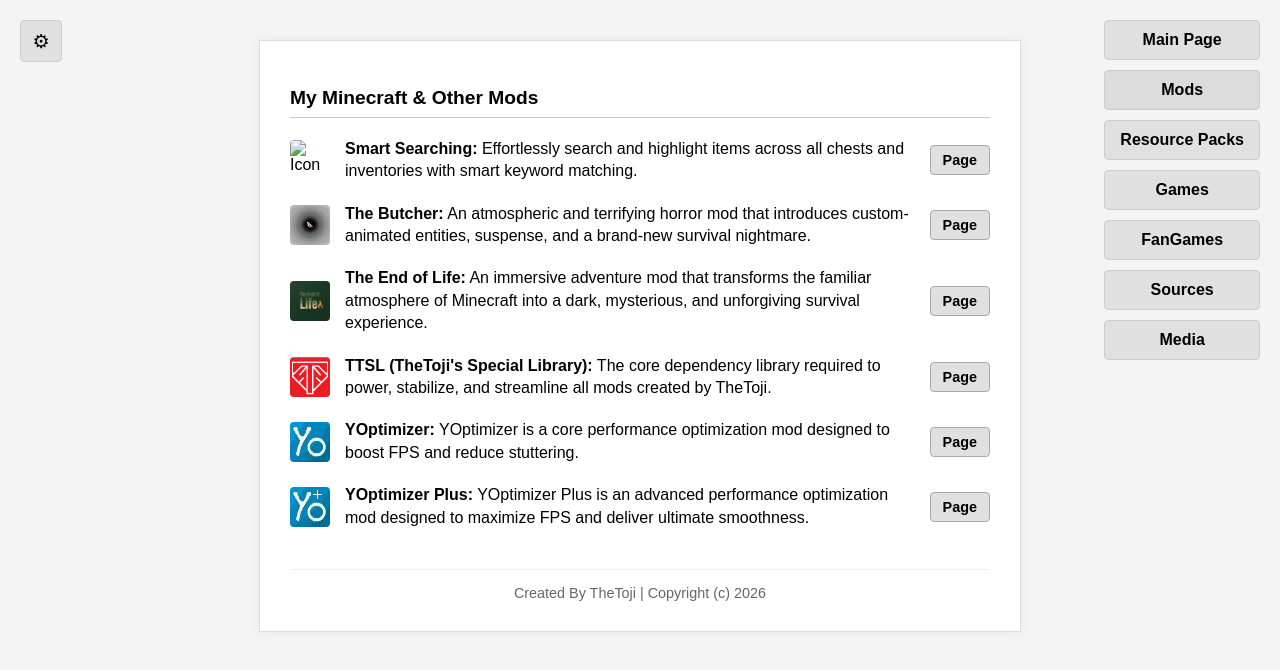
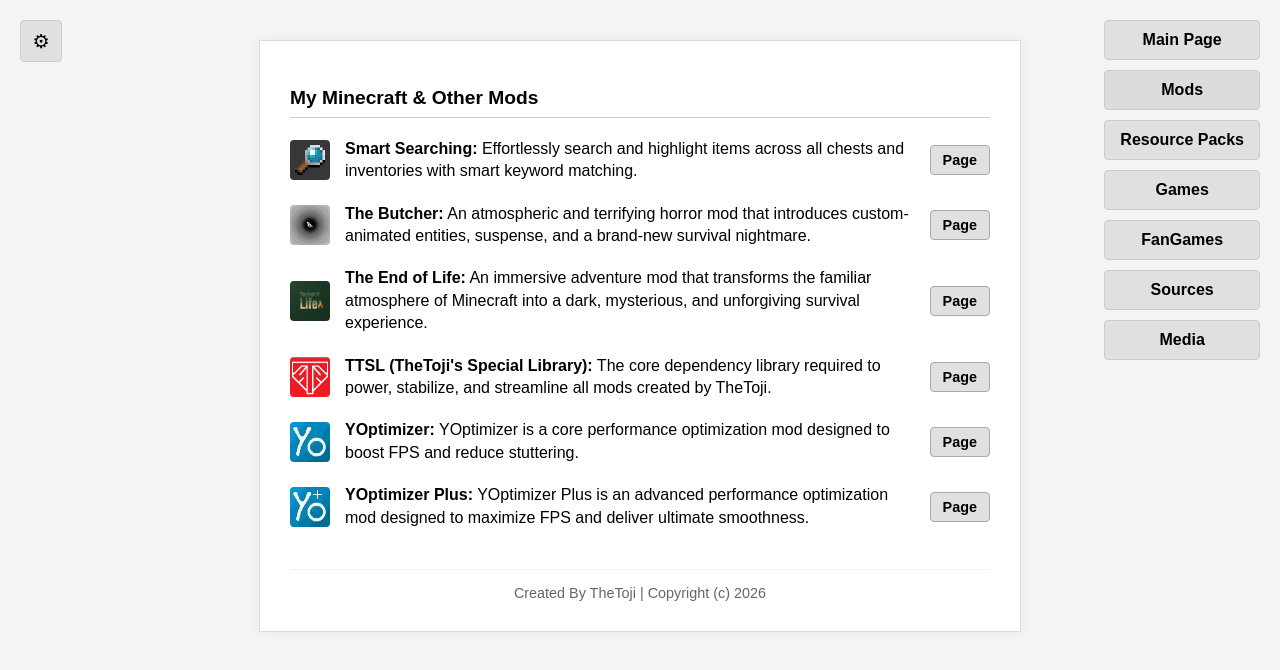
Before and after one commit to TheToji/The-Toji-s-Hub, a plain HTML site: page Mods/mods.html in a window 1280 px wide. Drawn offline with Linux system fonts and the light colour scheme.

Commit message:
Update mods.html

```diff
--- a/Mods/mods.html
+++ b/Mods/mods.html
@@ -194,7 +194,7 @@
         <!-- Mod 1 -->
         <div class="project-item">
             <div class="project-left">
-                <img src="../Images/Smart Searching.jpg" alt="Icon">
+                <img src="../Images/Smart-Searching.jpg" alt="Icon">
                 <p><strong>Smart Searching:</strong> Effortlessly search and highlight items across all chests and inventories with smart keyword matching.</p>
             </div>
             <a href="smartsearching.html" class="page-btn">Page</a>
```
